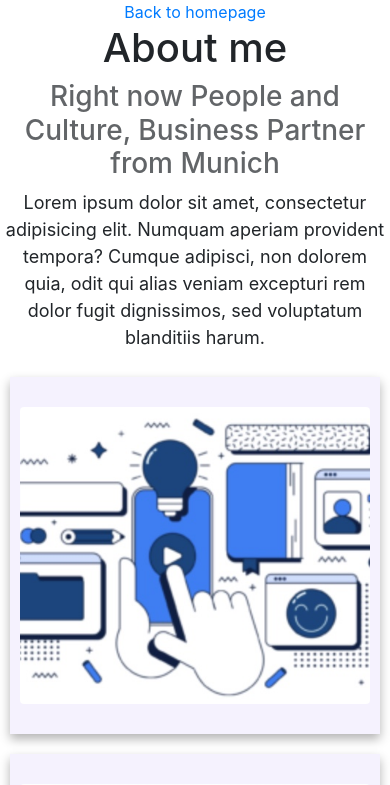
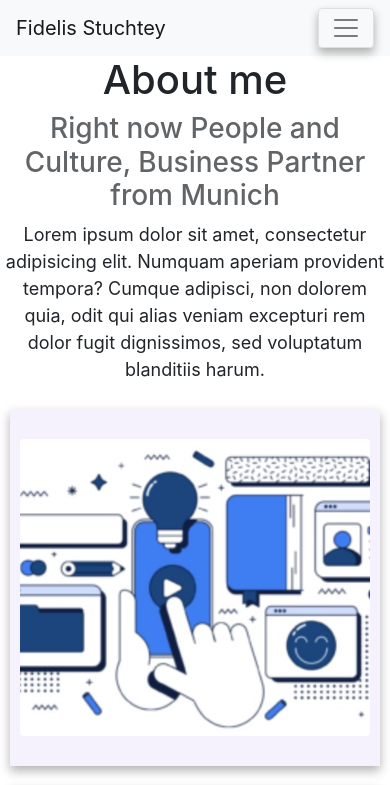
Before and after one commit to FidelStucht/Responsive-homework, a plain HTML site: page about.html in a window 390 px wide. Shown: the top 785 px of the page. Drawn offline with nearby package versions, Linux system fonts and the light colour scheme.

Commit message:
insert Navbar in About page

```diff
--- a/about.html
+++ b/about.html
@@ -29,9 +29,32 @@
     ></script>
   </head>
   <body>
-    <span>
-      <a href="index.html">Back to homepage</a>
-    </span>
+    <nav class="navbar navbar-expand-lg navbar-light bg-light">
+      <a class="navbar-brand" href="#">Fidelis Stuchtey</a>
+      <button
+        class="navbar-toggler"
+        type="button"
+        data-toggle="collapse"
+        data-target="#navbarNavAltMarkup"
+        aria-controls="navbarNavAltMarkup"
+        aria-expanded="false"
+        aria-label="Toggle navigation"
+      >
+        <span class="navbar-toggler-icon"></span>
+      </button>
+      <div class="collapse navbar-collapse" id="navbarNavAltMarkup">
+        <div class="navbar-nav">
+          <a class="nav-item nav-link active" href="index.html"
+            >Home <span class="sr-only">(current)</span></a
+          >
+          <a class="nav-item nav-link" href="about.html#email-adress"
+            >Contact me</a
+          >
+          <a class="nav-item nav-link" href="about.html">About me</a>
+        </div>
+      </div>
+    </nav>
+
     <h1>About me</h1>
     <h3>Right now People and Culture, Business Partner from Munich</h3>
     <p>
```
Also changed, not shown: index.html (+1 -1 lines), 1 other file.
